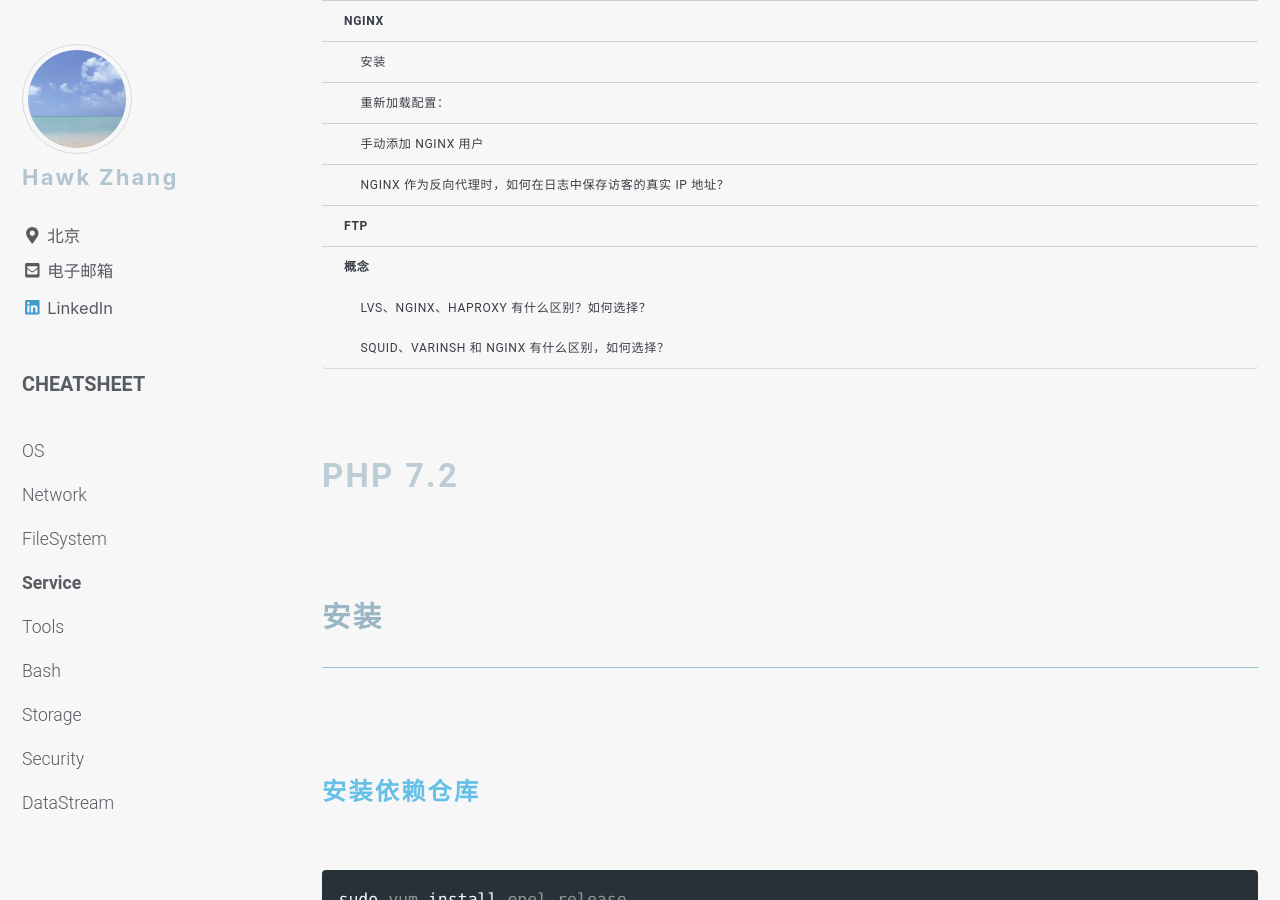
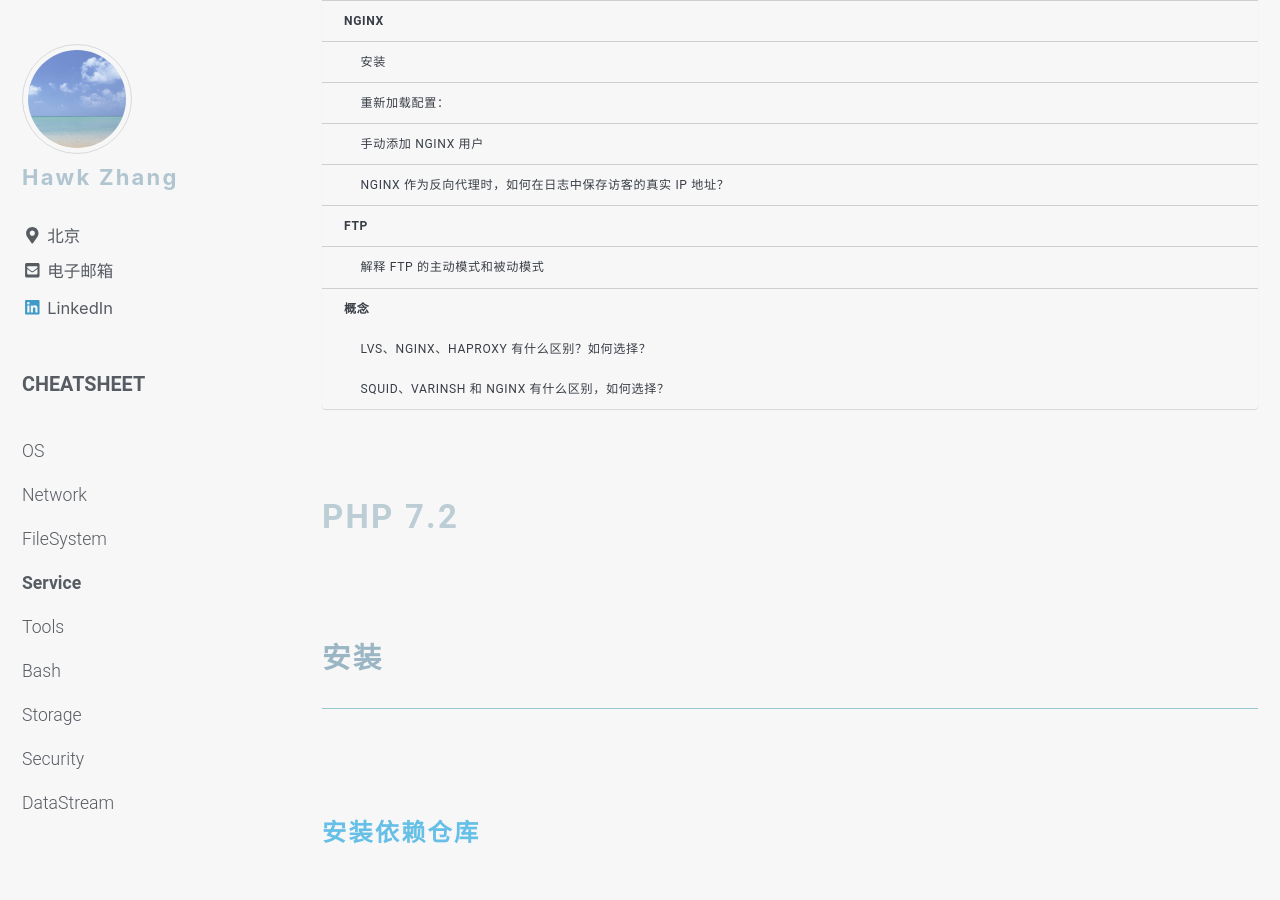
Before and after one commit to narru888/linotes_note, a Jekyll site: the page built from _posts/cheatsheet/2017-05-01-service.md, in a window 1280 px wide and 900 px high, scrolled down 764 px. Built offline with Jekyll 4.4.1, drawn with Linux system fonts in a browser that asks for light colours; nearby versions of some CDN libraries; a script that is not in the unit is left out.

Commit message:
update on 2018-12-09 16:23:01 CST

```diff
--- a/_posts/cheatsheet/2017-05-01-service.md
+++ b/_posts/cheatsheet/2017-05-01-service.md
@@ -293,9 +293,7 @@
 
 
 
-
-
-#### 解释 FTP 的主动模式和被动模式
+### 解释 FTP 的主动模式和被动模式
 
 主动还是被动是从 **服务端的角度** 来说的。主动模式中数据连接是由服务端发起的，而被动模式中则是由客户端发起的。
 
```
